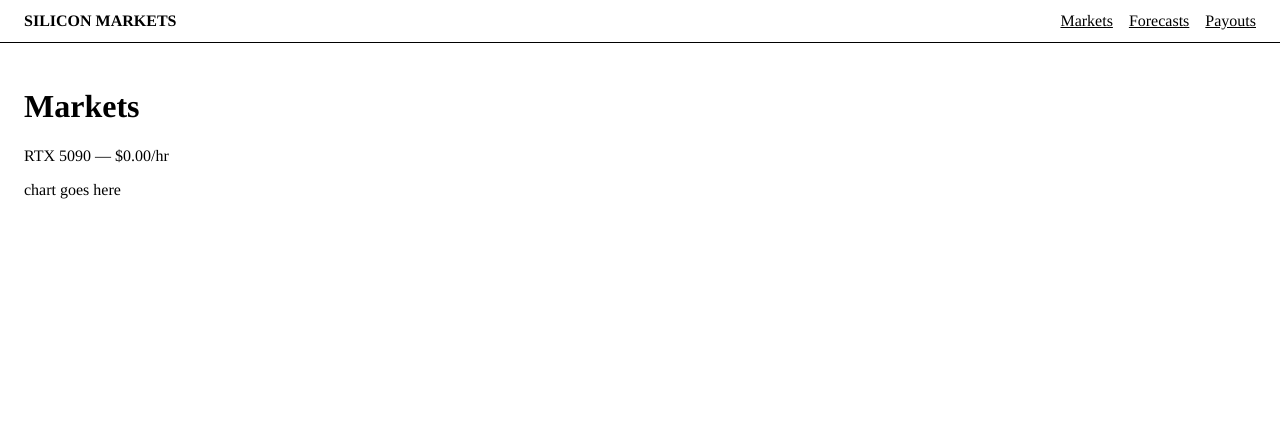
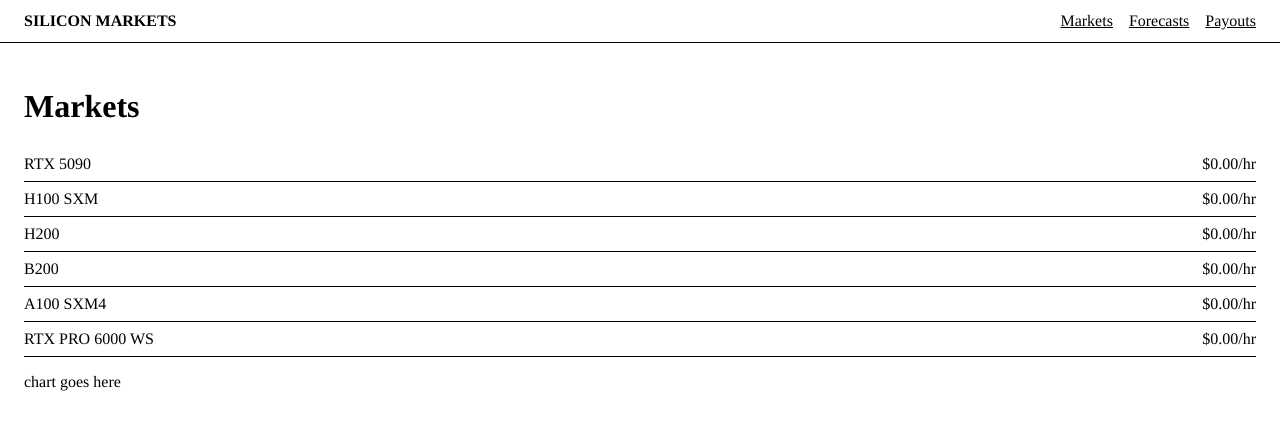
Before and after one commit to Robertiscoding/Silicon_Markets, a Next.js app in the folder web/: page /markets in a window 1280 px wide. Shown: the top 430 px of the page. Built offline with nearby package versions, Linux system fonts and the light colour scheme.

Commit message:
List GPU markets on markets page
Co-authored-by: Cursor <cursoragent@cursor.com>

```diff
--- a/web/src/app/markets/page.tsx
+++ b/web/src/app/markets/page.tsx
@@ -1,8 +1,25 @@
+import { GPU_SYMBOLS } from "@/lib/markets";
+
 export default function MarketsPage() {
   return (
     <main style={{ padding: 24 }}>
       <h1>Markets</h1>
-      <p>RTX 5090 — $0.00/hr</p>
+      <ul style={{ listStyle: "none", padding: 0, margin: "16px 0" }}>
+        {GPU_SYMBOLS.map((symbol) => (
+          <li
+            key={symbol}
+            style={{
+              display: "flex",
+              justifyContent: "space-between",
+              padding: "8px 0",
+              borderBottom: "1px solid black",
+            }}
+          >
+            <span>{symbol}</span>
+            <span>$0.00/hr</span>
+          </li>
+        ))}
+      </ul>
       <p>chart goes here</p>
     </main>
   );
--- /dev/null
+++ b/web/src/lib/markets.ts
@@ -0,0 +1,10 @@
+export const GPU_SYMBOLS = [
+  "RTX 5090",
+  "H100 SXM",
+  "H200",
+  "B200",
+  "A100 SXM4",
+  "RTX PRO 6000 WS",
+] as const;
+
+export type GpuSymbol = (typeof GPU_SYMBOLS)[number];
```
